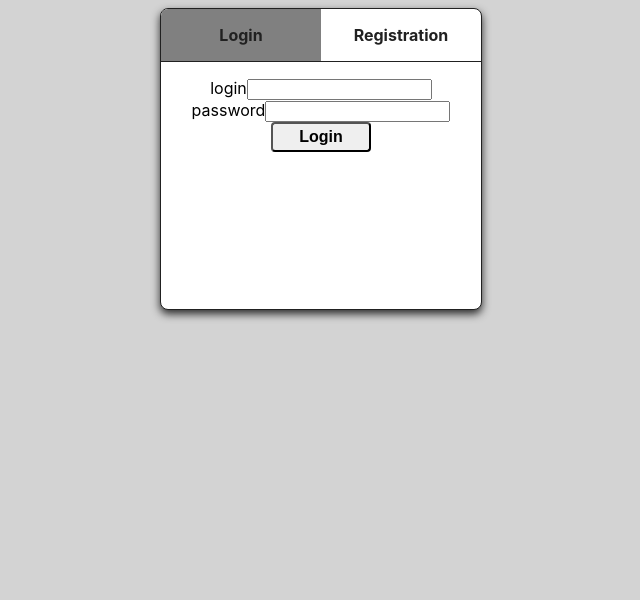
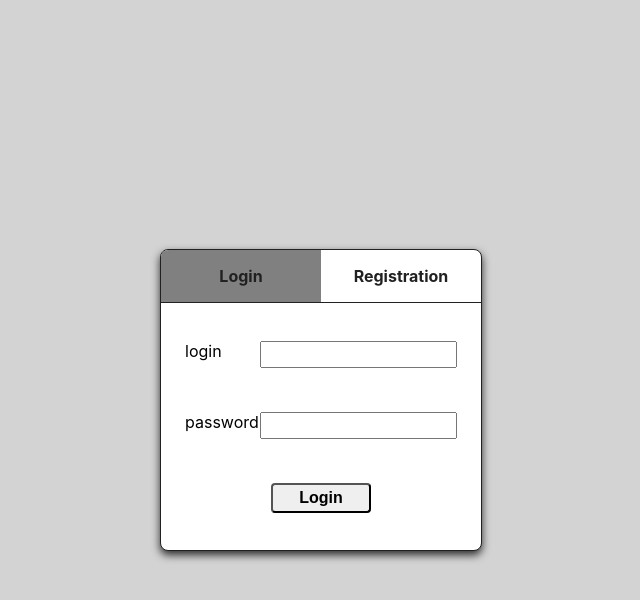
Before and after one commit to vlmakh/goit-react-hw-08-phonebook, a React (Create React App) app: page / in a window 1280 px wide. Shown: the top 600 px of the page, without its empty margins (319-959 px from the left). Built offline with nearby package versions, Linux system fonts and the light colour scheme.

Commit message:
init design of login page

```diff
--- a/src/components/Box/Box.jsx
+++ b/src/components/Box/Box.jsx
@@ -9,7 +9,7 @@ import {
   shadow,
 } from 'styled-system';
 
-const Box = styled('div')(
+export const Box = styled('div')(
   layout,
   space,
   color,
@@ -19,4 +19,17 @@ const Box = styled('div')(
   shadow
 );
 
-export { Box };
+export const LoginBox = styled('div')`
+  position: absolute;
+  top: 50%;
+  left: 50%;
+  transform: translateY(-50%) translateX(-50%);
+  text-align: center;
+  width: 320px;
+  height: 300px;
+  border: 1px solid #212121;
+  border-radius: 8px;
+  background-color: white;
+  box-shadow: 0px 4px 8px rgba(0, 0, 0, 0.8);
+  overflow: hidden;
+`;
--- a/src/components/Login/Login.js
+++ b/src/components/Login/Login.js
@@ -1,25 +1,37 @@
-import { Box } from 'components/Box/Box';
-import { Button } from './Login.styled';
+// import { Box } from 'components/Box/Box';
+import { Button, StyledForm, StyledField, Label } from './Login.styled';
+import { Formik } from 'formik';
 // import { NavLink, useLocation } from 'react-router-dom';
 // import { useEffect, useState } from 'react';
 // import css from './Home.module.css';
 
 export default function Login() {
   return (
-    <Box p={3} textAlign="center">
-      <form>
-        <label>
-          login
-          <input></input>
-        </label>
+    <Formik
+      // onSubmit={}
+      initialValues={{
+        login: '',
+        password: '',
+      }}
+    >
+      <StyledForm>
+        <Label htmlFor="login">
+          <span>login</span>
+          <StyledField name="login" type="text" placeholder=" "></StyledField>
+        </Label>
 
-        <label>
-          password
-          <input></input>
-        </label>
+        <Label htmlFor="password">
+          <span>password </span>
+          <StyledField
+            name="password"
+            type="text"
+            placeholder=" "
+            autocomplete="off"
+          ></StyledField>
+        </Label>
 
         <Button type="submit">Login</Button>
-      </form>
-    </Box>
+      </StyledForm>
+    </Formik>
   );
 }
--- a/src/components/Login/Login.styled.jsx
+++ b/src/components/Login/Login.styled.jsx
@@ -1,4 +1,5 @@
 import styled from '@emotion/styled';
+import { Form, Field } from 'formik';
 
 export const Button = styled.button`
   cursor: pointer;
@@ -7,8 +8,27 @@ export const Button = styled.button`
   font-size: 16px;
   font-weight: 600;
   border-radius: 4px;
+  margin: 0 auto;
 
   :hover {
     background-color: grey;
   }
 `;
+
+export const StyledForm = styled(Form)`
+  padding: 16px 24px;
+  display: flex;
+  flex-direction: column;
+  justify-content: space-around;
+
+  height: 248px;
+`;
+
+export const StyledField = styled(Field)`
+  padding: 4px 8px;
+`;
+
+export const Label = styled.label`
+  display: flex;
+  justify-content: space-between;
+`;
--- a/src/components/Login/Registration.js
+++ b/src/components/Login/Registration.js
@@ -1,27 +1,43 @@
-import { Box } from 'components/Box/Box';
-import { Button } from './Login.styled';
+import { Button, StyledForm, StyledField, Label } from './Login.styled';
+import { Formik } from 'formik';
+
 // import { NavLink, useLocation } from 'react-router-dom';
 // import { useEffect, useState } from 'react';
 // import css from './Home.module.css';
 
 export default function LoginPage() {
   return (
-    <Box p={3} textAlign="center">
-      <form>
-        <label>
-          login
-          <input></input>
-        </label>
-        <label>
-          email
-          <input></input>
-        </label>
-        <label>
-          password
-          <input></input>
-        </label>
+    <Formik
+      // onSubmit={}
+      initialValues={{
+        login: '',
+        email: '',
+        password: '',
+      }}
+    >
+      <StyledForm>
+        <Label htmlFor="login">
+          <span>login</span>
+          <StyledField name="login" type="text" placeholder=" "></StyledField>
+        </Label>
+
+        <Label htmlFor="email">
+          <span>email</span>
+          <StyledField name="email" type="email" placeholder=" "></StyledField>
+        </Label>
+
+        <Label htmlFor="password">
+          <span>password </span>
+          <StyledField
+            name="password"
+            type="text"
+            placeholder=" "
+            autocomplete="off"
+          ></StyledField>
+        </Label>
+
         <Button type="submit">Register</Button>
-      </form>
-    </Box>
+      </StyledForm>
+    </Formik>
   );
 }
--- a/src/pages/HomePage/HomePage.js
+++ b/src/pages/HomePage/HomePage.js
@@ -1,20 +1,20 @@
 import { Outlet } from 'react-router-dom';
-import { Box } from 'components/Box/Box';
+import { Box, LoginBox } from 'components/Box/Box';
 import { MenuLink } from './HomePage.styled';
 import { Suspense } from 'react';
 
 export const HomePage = () => {
   return (
-    <Box
-      textAlign="center"
-      mx="auto"
-      width="320px"
-      height="300px"
-      border="1px solid #212121"
-      borderRadius="8px"
-      backgroundColor="white"
-      boxShadow="0px 4px 8px rgba(0, 0, 0, 0.8)"
-      overflow="hidden"
+    <LoginBox
+    // textAlign="center"
+    // mx="auto"
+    // width="320px"
+    // height="300px"
+    // border="1px solid #212121"
+    // borderRadius="8px"
+    // backgroundColor="white"
+    // boxShadow="0px 4px 8px rgba(0, 0, 0, 0.8)"
+    // overflow="hidden"
     >
       <Box display="flex" justifyContent="space-around">
         <MenuLink to="/">Login</MenuLink>
@@ -23,6 +23,6 @@ export const HomePage = () => {
       <Suspense fallback={<div>Loading...</div>}>
         <Outlet />
       </Suspense>
-    </Box>
+    </LoginBox>
   );
 };
--- a/src/pages/HomePage/HomePage.styled.jsx
+++ b/src/pages/HomePage/HomePage.styled.jsx
@@ -1,5 +1,6 @@
 import styled from '@emotion/styled';
 import { NavLink } from 'react-router-dom';
+
 
 export const MenuLink = styled(NavLink)`
   width: 50%;
```
